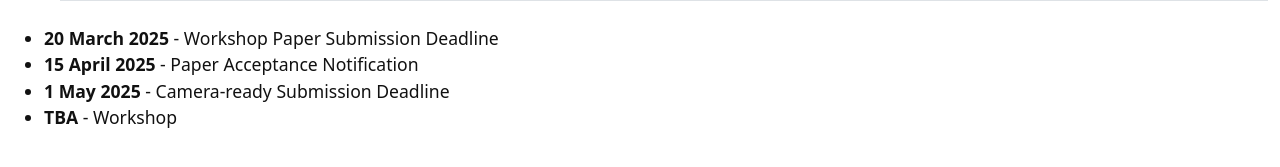
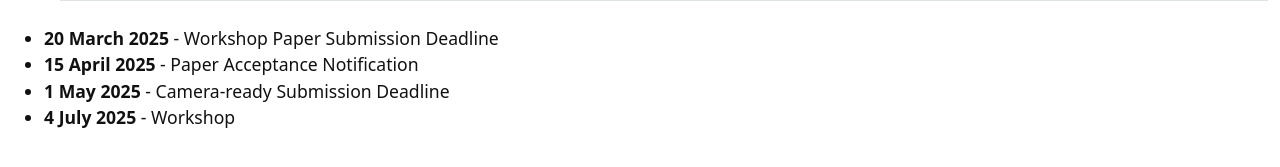
Before and after one commit to djordjebatic/ijcnn-dlt-4-osge, a Jekyll site: the page built from content/4-dates.md, in a window 1280 px wide. Shown: the part 233-400 px from the top of the page. Built offline with Jekyll 4.4.1, drawn with Linux system fonts in a browser that asks for light colours.

Commit message:
Update 4-dates.md

```diff
--- a/content/4-dates.md
+++ b/content/4-dates.md
@@ -6,4 +6,4 @@ nav: Important Dates
 - **20 March 2025** - Workshop Paper Submission Deadline
 - **15 April 2025** - Paper Acceptance Notification
 - **1 May 2025** - Camera-ready Submission Deadline
-- **TBA** - Workshop
+- **4 July 2025** - Workshop
```
